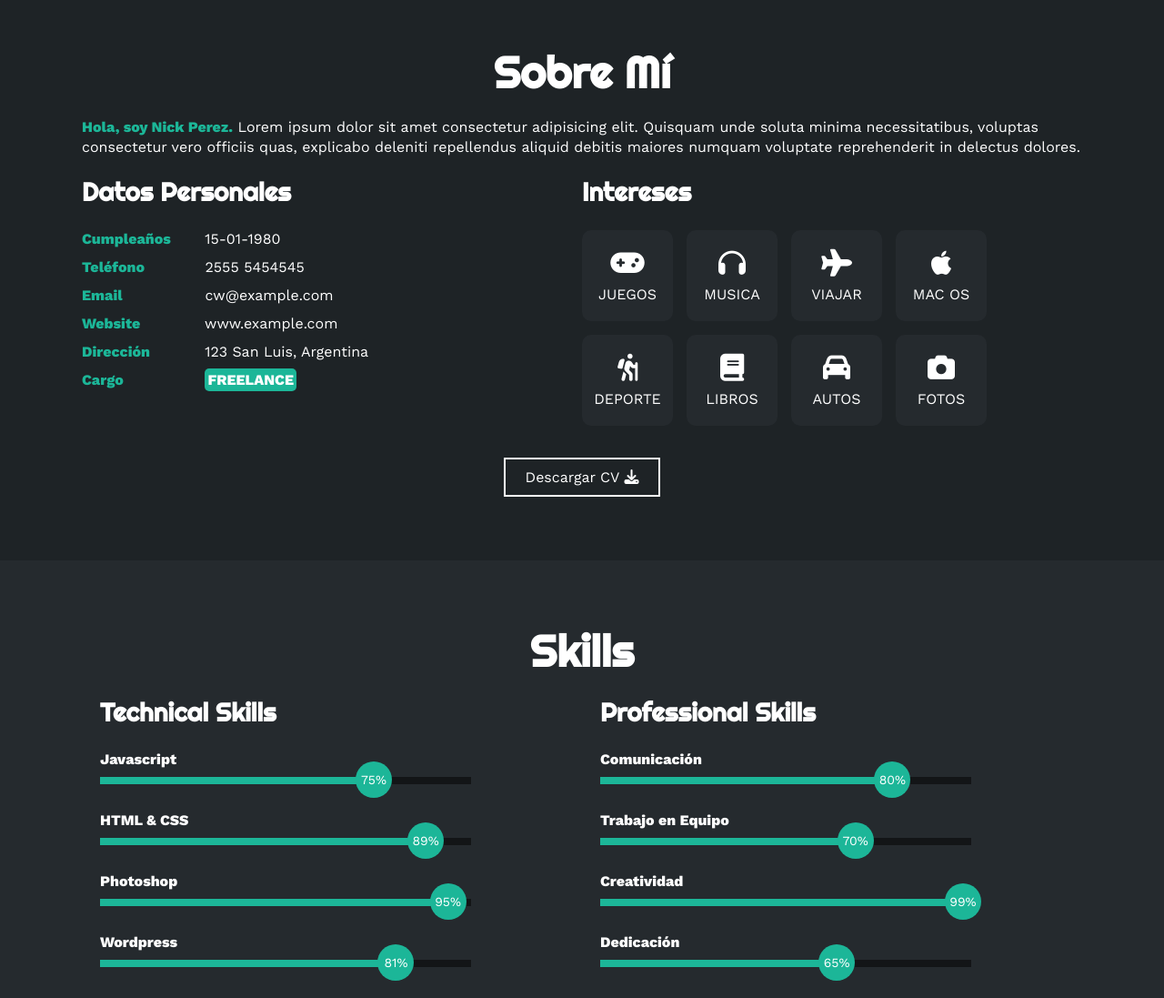
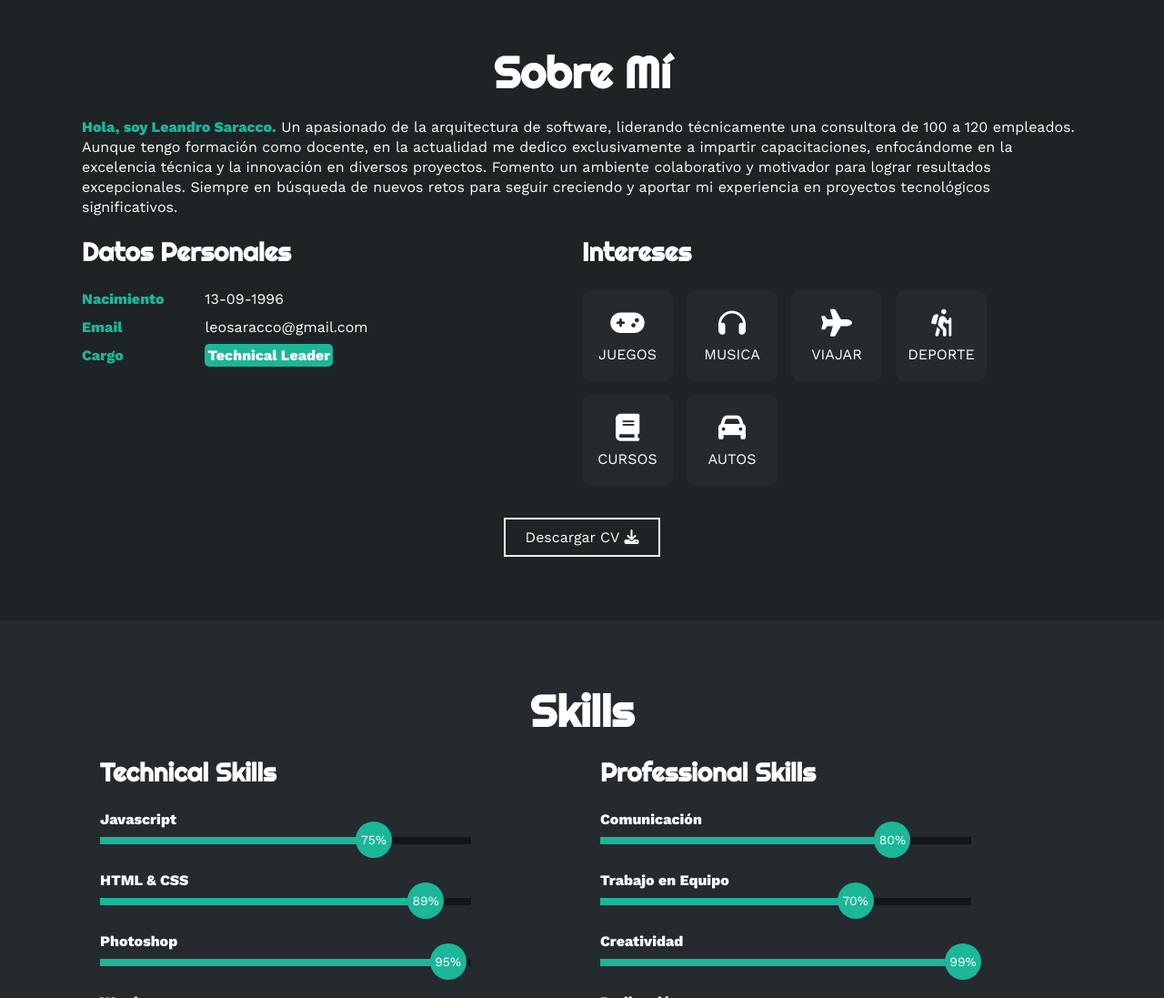
Before and after one commit to LeoSaracco/portfolio, a plain HTML site: page index.html in a window 1280 px wide. Shown: the part 820-1917 px from the top of the page at 91% size. Drawn offline with nearby package versions, Linux system fonts and the light colour scheme.

Commit message:
Add files via upload

```diff
--- a/estilo.css
+++ b/estilo.css
@@ -217,6 +217,10 @@ html {
 .sobremi .fila .col .contenedor-intereses .interes i {
     font-size: 30px;
     margin-bottom: 10px;
+}
+
+.btnCvDownload button {
+    text-decoration: none; color: white;
 }
 
 .sobremi button {
--- a/index.html
+++ b/index.html
@@ -1,19 +1,23 @@
 <!DOCTYPE html>
 <html lang="es">
+
 <head>
     <meta charset="UTF-8">
     <meta http-equiv="X-UA-Compatible" content="IE=edge">
     <meta name="viewport" content="width=device-width, initial-scale=1.0">
-    <link rel="stylesheet" href="https://cdnjs.cloudflare.com/ajax/libs/font-awesome/6.1.2/css/all.min.css" integrity="sha512-1sCRPdkRXhBV2PBLUdRb4tMg1w2YPf37qatUFeS7zlBy7jJI8Lf4VHwWfZZfpXtYSLy85pkm9GaYVYMfw5BC1A==" crossorigin="anonymous" referrerpolicy="no-referrer" />
+    <link rel="stylesheet" href="https://cdnjs.cloudflare.com/ajax/libs/font-awesome/6.1.2/css/all.min.css"
+        integrity="sha512-1sCRPdkRXhBV2PBLUdRb4tMg1w2YPf37qatUFeS7zlBy7jJI8Lf4VHwWfZZfpXtYSLy85pkm9GaYVYMfw5BC1A=="
+        crossorigin="anonymous" referrerpolicy="no-referrer" />
     <title>Portfolio</title>
     <link rel="stylesheet" href="estilo.css">
 </head>
+
 <body>
     <!-- MENU ENCABEZADO -->
     <div class="contenedor-header">
         <header>
             <div class="logo">
-                <a href="#">Nick</a>
+                <a href="#">Leandro Saracco</a>
             </div>
             <nav id="nav">
                 <ul>
@@ -40,7 +44,8 @@
             <h1>Leandro Saracco</h1>
             <h2 class="sobremiheader">Arquitecto de Software</h2>
             <div class="redes">
-                <a href="http://www.linkedin.com/in/leandro-saracco" target="_blank"><i class="fa-brands fa-linkedin-in"></i></a>
+                <a href="http://www.linkedin.com/in/leandro-saracco" target="_blank"><i
+                        class="fa-brands fa-linkedin-in"></i></a>
                 <a href="https://wa.me/5492224502247" target="_blank"><i class="fa-brands fa-whatsapp"></i></a>
             </div>
         </div>
@@ -50,7 +55,12 @@
     <section id="sobremi" class="sobremi">
         <div class="contenido-seccion">
             <h2>Sobre Mí</h2>
-            <p><span>Hola, soy Nick Perez.</span> Lorem ipsum dolor sit amet consectetur adipisicing elit. Quisquam unde soluta minima necessitatibus, voluptas consectetur vero officiis quas, explicabo deleniti repellendus aliquid debitis maiores numquam voluptate reprehenderit in delectus dolores.</p>
+            <p><span>Hola, soy Leandro Saracco.</span> Un apasionado de la arquitectura de software, liderando
+                técnicamente una consultora de 100 a 120 empleados. Aunque tengo formación como docente, en la
+                actualidad me dedico exclusivamente a impartir capacitaciones, enfocándome en la excelencia técnica y la
+                innovación en diversos proyectos. Fomento un ambiente colaborativo y motivador para lograr resultados
+                excepcionales. Siempre en búsqueda de nuevos retos para seguir creciendo y aportar mi experiencia en
+                proyectos tecnológicos significativos.</p>
 
             <div class="fila">
                 <!-- datos personales -->
@@ -58,28 +68,18 @@
                     <h3>Datos Personales</h3>
                     <ul>
                         <li>
-                            <strong>Cumpleaños</strong>
-                            15-01-1980
+                            <strong>Nacimiento</strong>
+                            13-09-1996
                         </li>
-                        <li>
-                            <strong>Teléfono</strong>
-                            2555 5454545
-                        </li>
+
                         <li>
                             <strong>Email</strong>
-                            cw@example.com
+                            leosaracco@gmail.com
                         </li>
-                        <li>
-                            <strong>Website</strong>
-                            www.example.com
-                        </li>
-                        <li>
-                            <strong>Dirección</strong>
-                            123 San Luis, Argentina
-                        </li>
+
                         <li>
                             <strong>Cargo</strong>
-                            <span>FREELANCE</span>
+                            <span>Technical Leader</span>
                         </li>
                     </ul>
                 </div>
@@ -100,34 +100,30 @@
                             <i class="fa-solid fa-plane"></i>
                             <span>VIAJAR</span>
                         </div>
-                        <div class="interes">
-                            <i class="fa-brands fa-apple"></i>
-                            <span>MAC OS</span>
-                        </div>
+
                         <div class="interes">
                             <i class="fa-solid fa-person-hiking"></i>
                             <span>DEPORTE</span>
                         </div>
                         <div class="interes">
                             <i class="fa-solid fa-book"></i>
-                            <span>LIBROS</span>
+                            <span>CURSOS</span>
                         </div>
                         <div class="interes">
                             <i class="fa-solid fa-car"></i>
                             <span>AUTOS</span>
                         </div>
-                        <div class="interes">
-                            <i class="fa-solid fa-camera"></i>
-                            <span>FOTOS</span>
-                        </div>
-
                     </div>
                 </div>
             </div>
-            <button>
-                Descargar CV <i class="fa-solid fa-download"></i>
-                <span class="overlay"></span>
+            <button class="btnCvDownload">
+                <a href="https://drive.google.com/file/d/1DH6UvA3UK-_QEWz3csiz881ptkiYppUd/view?usp=sharing" target="_blank" style="text-decoration: none; color: white;">
+                    Descargar CV
+                    <span class="overlay"></span>
+                    <i class="fa-solid fa-download"></i>
+                </a>
             </button>
+
         </div>
     </section>
 
@@ -239,7 +235,9 @@
                         <h4>Arte y Multimedia</h4>
                         <span class="casa">Universidad de Oxford</span>
                         <span class="fecha">2005 - 2008</span>
-                        <p>Lorem ipsum dolor sit amet consectetur, adipisicing elit. Quis, cumque repellat, tempora recusandae aliquam nemo esse natus impedit, nostrum temporibus veritatis eaque soluta aperiam id repudiandae fugiat deserunt! Explicabo, veritatis?</p>
+                        <p>Lorem ipsum dolor sit amet consectetur, adipisicing elit. Quis, cumque repellat, tempora
+                            recusandae aliquam nemo esse natus impedit, nostrum temporibus veritatis eaque soluta
+                            aperiam id repudiandae fugiat deserunt! Explicabo, veritatis?</p>
                         <div class="conectori">
                             <div class="circuloi"></div>
                         </div>
@@ -248,7 +246,9 @@
                         <h4>Arte y Multimedia</h4>
                         <span class="casa">Universidad de Oxford</span>
                         <span class="fecha">2005 - 2008</span>
-                        <p>Lorem ipsum dolor sit amet consectetur, adipisicing elit. Quis, cumque repellat, tempora recusandae aliquam nemo esse natus impedit, nostrum temporibus veritatis eaque soluta aperiam id repudiandae fugiat deserunt! Explicabo, veritatis?</p>
+                        <p>Lorem ipsum dolor sit amet consectetur, adipisicing elit. Quis, cumque repellat, tempora
+                            recusandae aliquam nemo esse natus impedit, nostrum temporibus veritatis eaque soluta
+                            aperiam id repudiandae fugiat deserunt! Explicabo, veritatis?</p>
                         <div class="conectori">
                             <div class="circuloi"></div>
                         </div>
@@ -257,7 +257,9 @@
                         <h4>Arte y Multimedia</h4>
                         <span class="casa">Universidad de Oxford</span>
                         <span class="fecha">2005 - 2008</span>
-                        <p>Lorem ipsum dolor sit amet consectetur, adipisicing elit. Quis, cumque repellat, tempora recusandae aliquam nemo esse natus impedit, nostrum temporibus veritatis eaque soluta aperiam id repudiandae fugiat deserunt! Explicabo, veritatis?</p>
+                        <p>Lorem ipsum dolor sit amet consectetur, adipisicing elit. Quis, cumque repellat, tempora
+                            recusandae aliquam nemo esse natus impedit, nostrum temporibus veritatis eaque soluta
+                            aperiam id repudiandae fugiat deserunt! Explicabo, veritatis?</p>
                         <div class="conectori">
                             <div class="circuloi"></div>
                         </div>
@@ -270,7 +272,9 @@
                         <h4>Front Developer</h4>
                         <span class="casa">Nombre de Compañía</span>
                         <span class="fecha">2005 - 2008</span>
-                        <p>Lorem ipsum dolor sit amet consectetur, adipisicing elit. Quis, cumque repellat, tempora recusandae aliquam nemo esse natus impedit, nostrum temporibus veritatis eaque soluta aperiam id repudiandae fugiat deserunt! Explicabo, veritatis?</p>
+                        <p>Lorem ipsum dolor sit amet consectetur, adipisicing elit. Quis, cumque repellat, tempora
+                            recusandae aliquam nemo esse natus impedit, nostrum temporibus veritatis eaque soluta
+                            aperiam id repudiandae fugiat deserunt! Explicabo, veritatis?</p>
                         <div class="conectord">
                             <div class="circulod"></div>
                         </div>
@@ -279,7 +283,9 @@
                         <h4>Front Developer</h4>
                         <span class="casa">Nombre de Compañía</span>
                         <span class="fecha">2005 - 2008</span>
-                        <p>Lorem ipsum dolor sit amet consectetur, adipisicing elit. Quis, cumque repellat, tempora recusandae aliquam nemo esse natus impedit, nostrum temporibus veritatis eaque soluta aperiam id repudiandae fugiat deserunt! Explicabo, veritatis?</p>
+                        <p>Lorem ipsum dolor sit amet consectetur, adipisicing elit. Quis, cumque repellat, tempora
+                            recusandae aliquam nemo esse natus impedit, nostrum temporibus veritatis eaque soluta
+                            aperiam id repudiandae fugiat deserunt! Explicabo, veritatis?</p>
                         <div class="conectord">
                             <div class="circulod"></div>
                         </div>
@@ -288,7 +294,9 @@
                         <h4>Front Developer</h4>
                         <span class="casa">Nombre de Compañía</span>
                         <span class="fecha">2005 - 2008</span>
-                        <p>Lorem ipsum dolor sit amet consectetur, adipisicing elit. Quis, cumque repellat, tempora recusandae aliquam nemo esse natus impedit, nostrum temporibus veritatis eaque soluta aperiam id repudiandae fugiat deserunt! Explicabo, veritatis?</p>
+                        <p>Lorem ipsum dolor sit amet consectetur, adipisicing elit. Quis, cumque repellat, tempora
+                            recusandae aliquam nemo esse natus impedit, nostrum temporibus veritatis eaque soluta
+                            aperiam id repudiandae fugiat deserunt! Explicabo, veritatis?</p>
                         <div class="conectord">
                             <div class="circulod"></div>
                         </div>
@@ -406,4 +414,5 @@
 
     <script src="script.js"></script>
 </body>
+
 </html>
```
